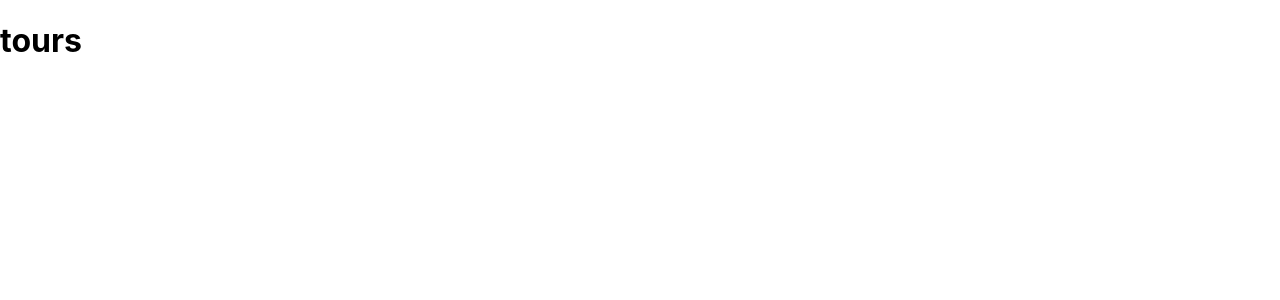
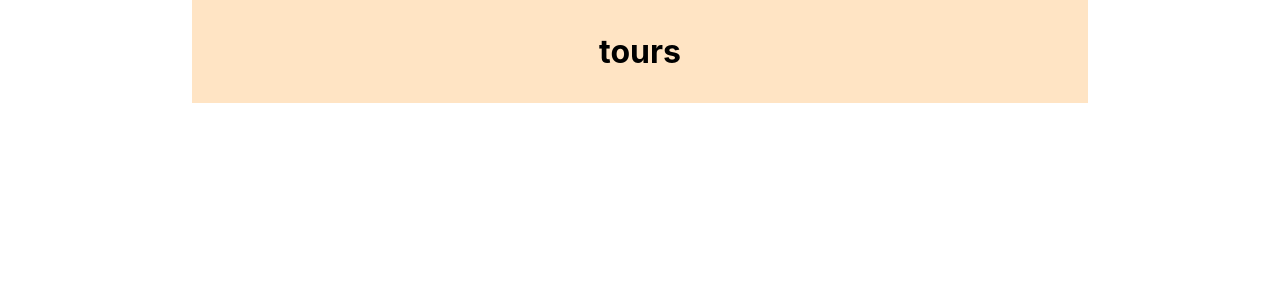
Before and after one commit to atanu04/React-Projects, a React (Create React App) app in the folder tours/: page / in a window 1280 px wide. Shown: the top 300 px of the page. Built offline with nearby package versions, Linux system fonts and the light colour scheme.

Commit message:
css initial modification

```diff
--- a/tours/src/index.css
+++ b/tours/src/index.css
@@ -1,13 +1,25 @@
+* {
+  margin: 0;
+  padding: 0;
+  box-sizing: border-box;
+}
 body {
   margin: 0;
-  font-family: -apple-system, BlinkMacSystemFont, 'Segoe UI', 'Roboto', 'Oxygen',
-    'Ubuntu', 'Cantarell', 'Fira Sans', 'Droid Sans', 'Helvetica Neue',
+  font-family: -apple-system, BlinkMacSystemFont, "Segoe UI", "Roboto", "Oxygen",
+    "Ubuntu", "Cantarell", "Fira Sans", "Droid Sans", "Helvetica Neue",
     sans-serif;
   -webkit-font-smoothing: antialiased;
   -moz-osx-font-smoothing: grayscale;
 }
 
 code {
-  font-family: source-code-pro, Menlo, Monaco, Consolas, 'Courier New',
+  font-family: source-code-pro, Menlo, Monaco, Consolas, "Courier New",
     monospace;
 }
+.App {
+  background-color: bisque;
+  width: 70%;
+  margin: auto;
+  text-align: center;
+  padding: 2rem;
+}
```
